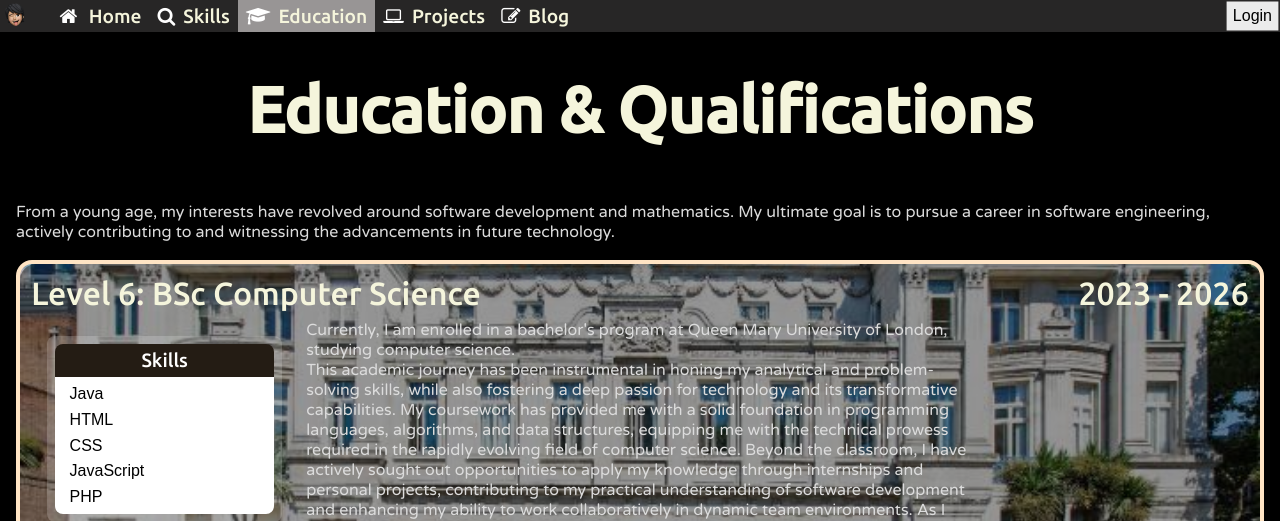
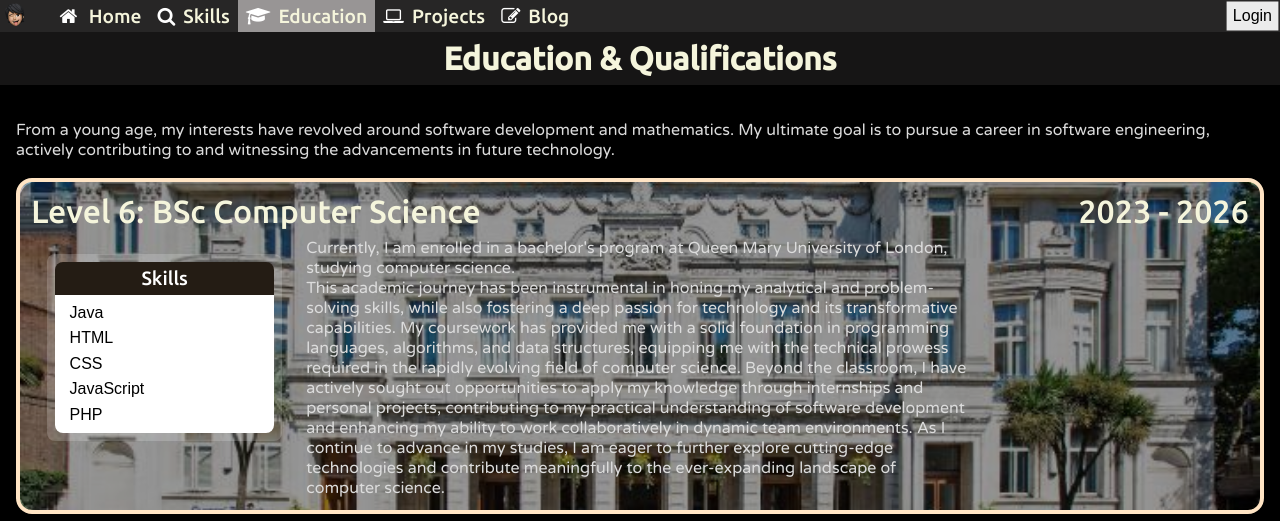
Before and after one commit to RayaanUddin/MyPortfolio, a PHP site: page /education.html in a window 1280 px wide. Shown: the top 521 px of the page. Run offline with PHP 8.4, Linux system fonts and the light colour scheme.

Commit message:
Updated Header. Added h1 + style. removed pagetitle id

```diff
--- a/addEntry.html
+++ b/addEntry.html
@@ -24,6 +24,7 @@
     <div class="form-container">
         <header>
             <nav>
+                <div id="nav-overlay">
                     <img src="images/logo.png" alt="Logo" />
                     <button id="hide-nav"><i class="fa fa-bars" aria-hidden="true"></i>Menu</button>
                     <ul>
@@ -34,6 +35,7 @@
                         <li><a href="viewblog.html"><i class="fa fa-pencil-square-o"></i>Blog</a></li>
                     </ul>
                     <div id="login_signout_button"><a href="login.html"></i>Login</a></div>
+                </div>
             </nav>
         </header>
         <form action="https://drusmannaeem.co.uk/process.php" method="get">
--- a/css/mobile.css
+++ b/css/mobile.css
@@ -1,6 +1,6 @@
 /* Navigation Bar */
 header {
-    nav {
+    nav #nav-overlay{
         gap: 0rem;
         grid-template-areas:
         'menu login'
--- a/css/style.css
+++ b/css/style.css
@@ -4,11 +4,21 @@
 /* Header */
 header {
     grid-area: header;
+    height: calc(fit-content + 2rem);
+    position: relative;
+    h1 {
+        margin: 0;
+        padding: 0.5rem;
+        font-size: 2rem;
+        text-align: center;
+        background-color: #2827278d;
+        color: beige;
+    }
+    /* Navigation Bar */
+    nav {
         height: 2rem;
         line-height: 2rem;
-    position: relative;
-    /* Navigation Bar */
-    nav {
+        #nav-overlay {
             height: inherit;
             line-height: inherit;
             position: fixed;
@@ -76,6 +86,7 @@ header {
             }
         }
     }
+}
 
 /* Body */
 body {
@@ -114,13 +125,6 @@ footer {
     a:hover {
         font-weight: bolder;
     }
-}
-
-/* Page Title */
-#pagetitle {
-    grid-area: title;
-    padding: 0.3rem;
-    margin: 1rem;
 }
 
 /* Flex setup */
--- a/education.html
+++ b/education.html
@@ -24,6 +24,8 @@
     <div class="container">
         <header>
             <nav>
+                <div id="nav-overlay">
+                <div id="nav-overlay">
                     <img src="images/logo.png" alt="Logo" />
                     <button id="hide-nav"><i class="fa fa-bars" aria-hidden="true"></i>Menu</button>
                     <ul>
@@ -34,9 +36,10 @@
                         <li><a href="viewblog.html"><i class="fa fa-pencil-square-o"></i>Blog</a></li>
                     </ul>
                     <div id="login_signout_button"><a href="login.html"></i>Login</a></div>
+                </div>
             </nav>
+            <h1>Education &#38; Qualifications</h1>
         </header>
-        <h1 id="pagetitle">Education &#38; Qualifications</h1>
         <article id="education">
             <p>
                 From a young age, my interests have revolved around software development and mathematics.
--- a/index.html
+++ b/index.html
@@ -24,6 +24,7 @@
     <div class="container">
         <header>
             <nav>
+                <div id="nav-overlay">
                     <img src="images/logo.png" alt="Logo" />
                     <button id="hide-nav"><i class="fa fa-bars" aria-hidden="true"></i>Menu</button>
                     <ul>
@@ -34,6 +35,7 @@
                         <li><a href="viewblog.html"><i class="fa fa-pencil-square-o"></i>Blog</a></li>
                     </ul>
                     <div id="login_signout_button"><a href="login.html"></i>Login</a></div>
+                </div>
             </nav>
         </header>
         <article id="myself">
--- a/login.html
+++ b/login.html
@@ -24,6 +24,7 @@
     <div class="form-container">
         <header>
             <nav>
+                <div id="nav-overlay">
                     <img src="images/logo.png" alt="Logo" />
                     <button id="hide-nav"><i class="fa fa-bars" aria-hidden="true"></i>Menu</button>
                     <ul>
@@ -34,6 +35,7 @@
                         <li><a href="viewblog.html"><i class="fa fa-pencil-square-o"></i>Blog</a></li>
                     </ul>
                 <div id="login_signout_button"><a href="login.html"></i>Login</a></div>
+                </div>
             </nav>
         </header>
         <form action="https://drusmannaeem.co.uk/process.php" method="post">
--- a/projects.html
+++ b/projects.html
@@ -24,6 +24,7 @@
     <div class="container">
         <header>
             <nav>
+                <div id="nav-overlay">
                     <img src="images/logo.png" alt="Logo" />
                     <button id="hide-nav"><i class="fa fa-bars" aria-hidden="true"></i>Menu</button>
                     <ul>
@@ -34,9 +35,10 @@
                         <li><a href="viewblog.html"><i class="fa fa-pencil-square-o"></i>Blog</a></li>
                     </ul>
                     <div id="login_signout_button"><a href="login.html"></i>Login</a></div>
+                </div>
             </nav>
+            <h1>My &#34;Personal&#34; Projects</h1>
         </header>
-        <h1 id="pagetitle">My &#34;Personal&#34; Projects</h1>
         <article id="projects">
             <p>
                 Here are some of the projects I have worked on.
--- a/skills.html
+++ b/skills.html
@@ -24,6 +24,7 @@
     <div class="container">
         <header>
             <nav>
+                <div id="nav-overlay">
                     <img src="images/logo.png" alt="Logo" />
                     <button id="hide-nav"><i class="fa fa-bars" aria-hidden="true"></i>Menu</button>
                     <ul>
@@ -34,9 +35,10 @@
                         <li><a href="viewblog.html"><i class="fa fa-pencil-square-o"></i>Blog</a></li>
                     </ul>
                     <div id="login_signout_button"><a href="login.html"></i>Login</a></div>
+                </div>
             </nav>
+            <h1>Skills List</h1>
         </header>
-        <h1 id="pagetitle">Skills List</h1>
         <section id="skills">
             <article>
                 <h2>Programming Languages</h2>
--- a/viewblog.html
+++ b/viewblog.html
@@ -24,6 +24,7 @@
     <div class="container">
         <header>
             <nav>
+                <div id="nav-overlay">
                     <img src="images/logo.png" alt="Logo" />
                     <button id="hide-nav"><i class="fa fa-bars" aria-hidden="true"></i>Menu</button>
                     <ul>
@@ -34,9 +35,10 @@
                         <li id="selectedpage"><a href="#"><i class="fa fa-pencil-square-o"></i>Blog</a></li>
                     </ul>
                     <div id="login_signout_button"><a href="login.html"></i>Login</a></div>
+                </div>
             </nav>
+            <h1>Blog</h1>
         </header>
-        <h1 id="pagetitle">Blog</h1>
         <a id="addpost_button" href="addEntry.html">Add Post</a>
         <section id="blog">
             <article>
```
Lines whose indentation alone changed are shown as unchanged.
